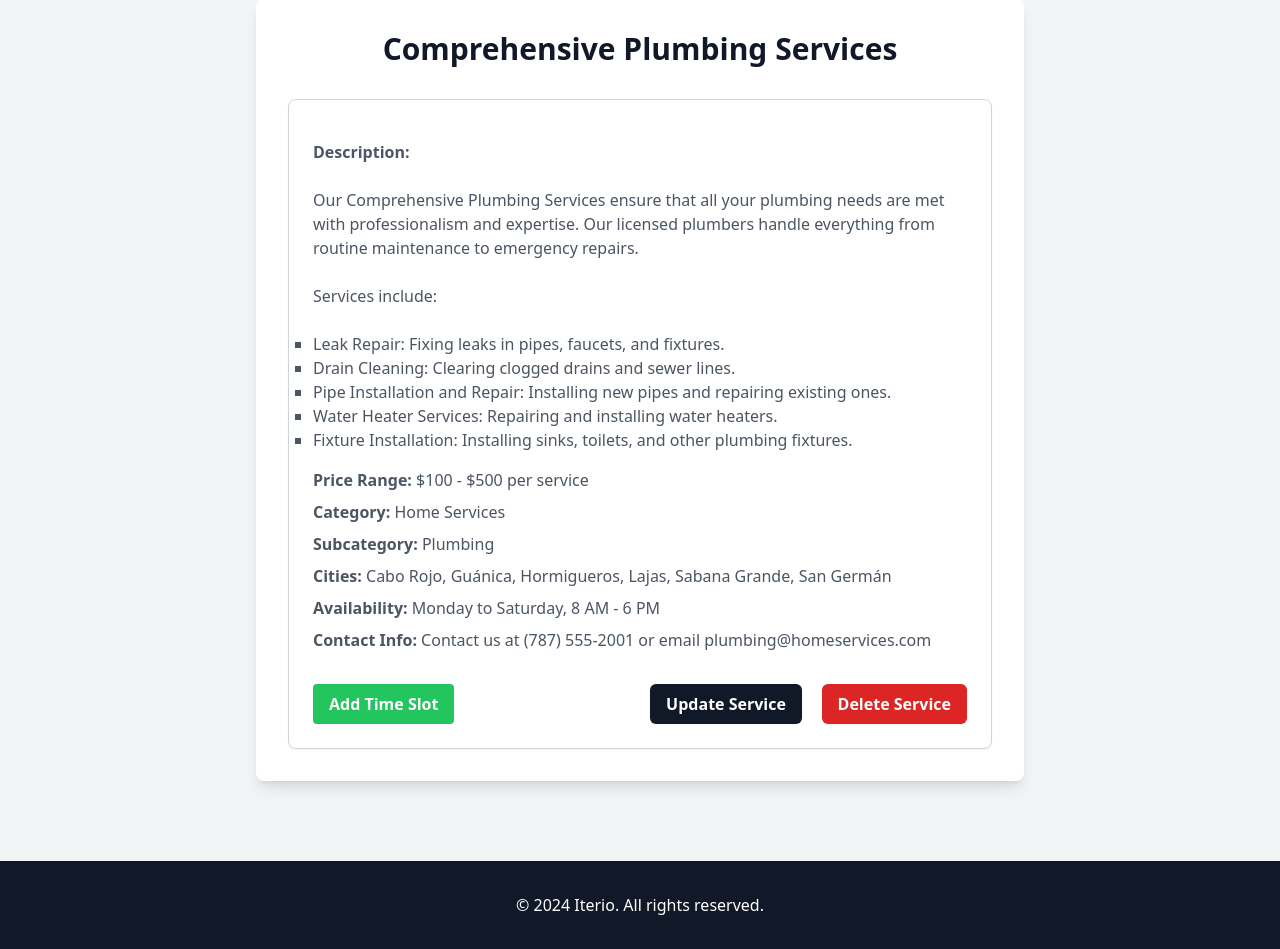
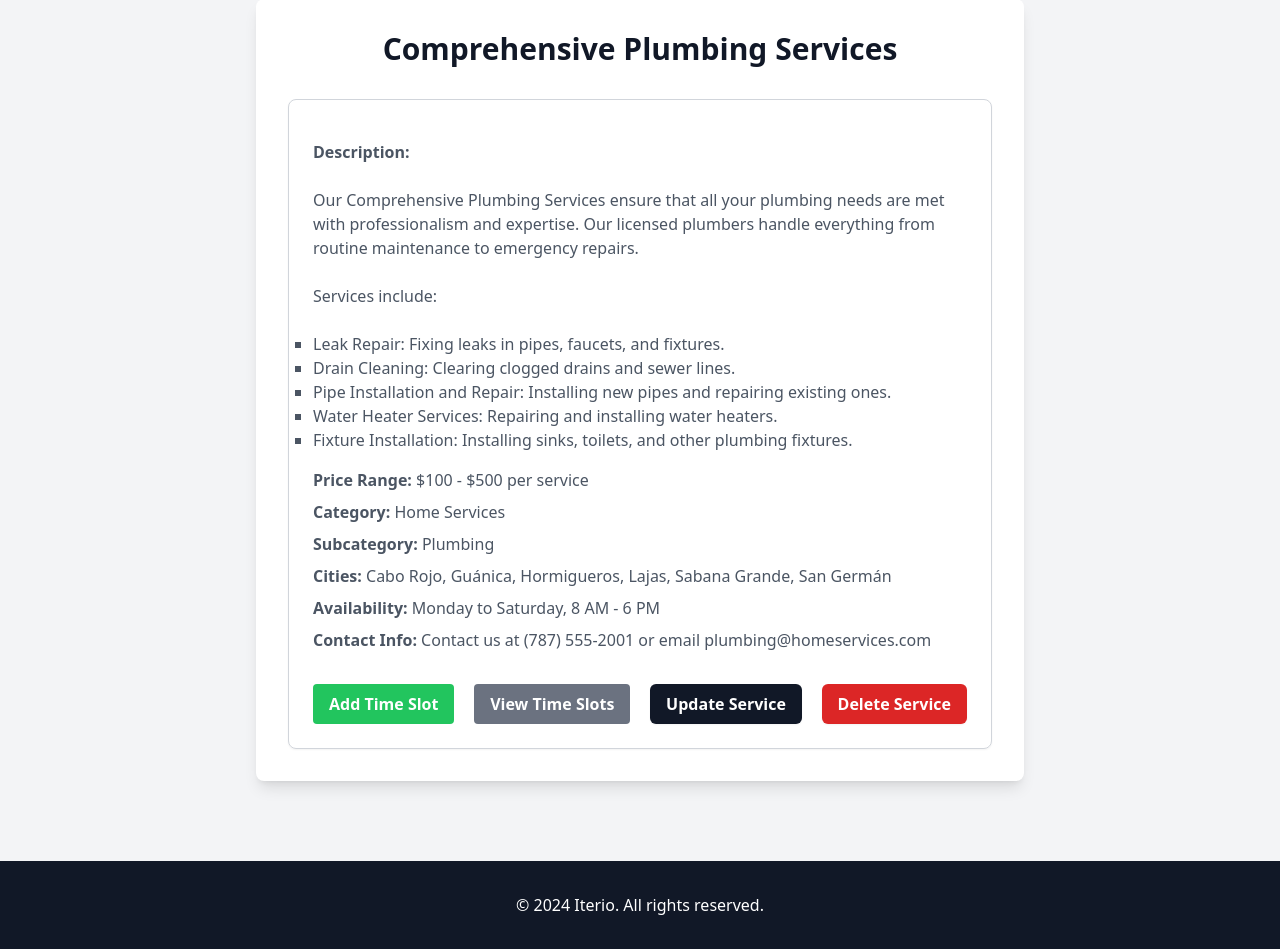
Before and after one commit to zabalae/iterio_project, a Django app: page /service/36/ in a window 1280 px wide. Shown: the part 137-1086 px from the top of the page. Run offline with Django 5.2, Linux system fonts and the light colour scheme; data comes from the database, SQL or seed files in the repository; both versions use the stored data as it was after the commit; some libraries are stand-ins or nearby versions.

Commit message:
fixed 'view time slots' button

```diff
--- a/iterio_app/templates/iterio_app/service_detail.html
+++ b/iterio_app/templates/iterio_app/service_detail.html
@@ -26,7 +26,7 @@
                 </div>
                 <div class="mt-8 flex justify-between">
                     <a href="{% url 'add_time_slot' service.id %}" class="bg-green-500 hover:bg-green-700 text-white font-bold py-2 px-4 rounded">Add Time Slot</a>
-                    <a href="{% url 'time_slots_created' service.id %}" class="bg-black-500 hover:bg-gray-700 text-white font-bold py-2 px-4 rounded">View Time Slots</a>
+                    <a href="{% url 'time_slots_created' service.id %}" class="bg-gray-500 hover:bg-gray-700 text-white font-bold py-2 px-4 rounded">View Time Slots</a>
                     <a href="{% url 'update_service' service.id %}" class="py-2 px-4 bg-gray-900 text-white font-semibold rounded-md shadow-sm hover:bg-blue-800 focus:outline-none focus:ring-2 focus:ring-offset-2 focus:ring-blue-500">Update Service</a>
                     <a href="{% url 'delete_service' service.id %}" class="py-2 px-4 bg-red-600 text-white font-semibold rounded-md shadow-sm hover:bg-red-800 focus:outline-none focus:ring-2 focus:ring-offset-2 focus:ring-red-500">Delete Service</a>
                 </div>
--- a/theme/static/css/dist/styles.css
+++ b/theme/static/css/dist/styles.css
@@ -1302,6 +1302,11 @@ select {
   background-color: rgb(79 70 229 / var(--tw-bg-opacity));
 }
 
+.bg-gray-500 {
+  --tw-bg-opacity: 1;
+  background-color: rgb(107 114 128 / var(--tw-bg-opacity));
+}
+
 .bg-gradient-to-b {
   background-image: linear-gradient(to bottom, var(--tw-gradient-stops));
 }
@@ -1427,6 +1432,10 @@ select {
 
 .pb-4 {
   padding-bottom: 1rem;
+}
+
+.text-left {
+  text-align: left;
 }
 
 .text-center {
```
Also changed, not shown: iterio_app/templates/iterio_app/register.html (+5 -4 lines), db.sqlite3.
